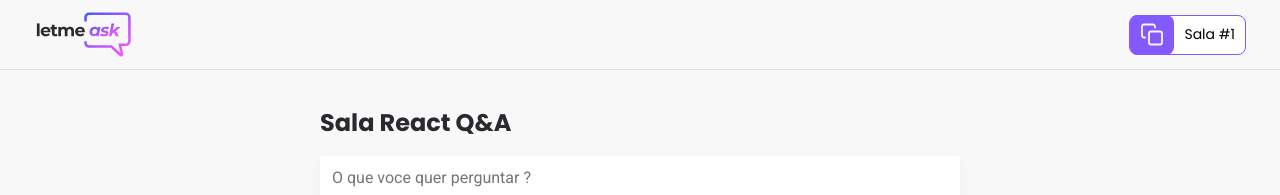
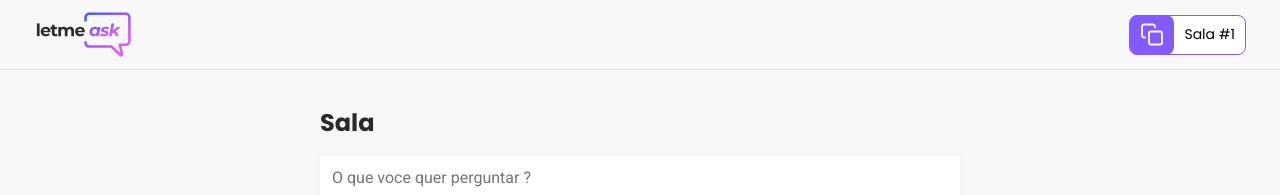
Before and after one commit to dvictordev/letmeask, a React (Vite) app: page /rooms/1 in a window 1280 px wide. Shown: the top 195 px of the page. Built offline with nearby package versions, Linux system fonts and the light colour scheme; no server answers; the database is empty.

Commit message:
finished question creation features

```diff
--- a/src/pages/Room.tsx
+++ b/src/pages/Room.tsx
@@ -9,15 +9,39 @@ import logoImg from "../assets/images/logo.svg";
 import "../styles/room.scss";
 
 import { useAuth } from "../hooks/useAuth";
-import { useNavigate } from "react-router-dom";
 
 export function Room() {
-  const navigate = useNavigate();
   const [newQuestion, setNewQuestion] = useState("");
   const { user } = useAuth();
 
+  const [questions, setQuestions] = useState<Questions[]>([]);
+  const [title, setTitle] = useState("");
   type paramsType = {
     id: string;
+  };
+
+  type FirebaseQuestions = Record<
+    string,
+    {
+      author: {
+        name: string;
+        avatar: string;
+      };
+      content: string;
+      isAnswered: boolean;
+      isHighlighted: boolean;
+    }
+  >;
+
+  type Questions = {
+    id: string;
+    author: {
+      name: string;
+      avatar: string;
+    };
+    content: string;
+    isAnswered: boolean;
+    isHighlighted: boolean;
   };
 
   const params = useParams<paramsType>();
@@ -27,8 +51,22 @@ export function Room() {
     const roomRef = ref(database, `rooms/${roomId}/`);
 
     onValue(roomRef, (room) => {
-      const parsedQuestions = Object.entries(room.val().questions);
-      console.log(parsedQuestions);
+      const databaseRoom = room.val();
+      const firebaseQuestions: FirebaseQuestions = databaseRoom.questions ?? {};
+      const parsedQuestions = Object.entries(firebaseQuestions).map(
+        ([key, value]) => {
+          return {
+            id: key,
+            author: value.author,
+            content: value.content,
+            isHighlighted: value.isHighlighted,
+            isAnswered: value.isAnswered,
+          };
+        }
+      );
+
+      setTitle(databaseRoom.title);
+      setQuestions(parsedQuestions);
     });
   }, [roomId]);
 
@@ -57,7 +95,6 @@ export function Room() {
 
     await push(questionsRef, question);
     setNewQuestion("");
-    // navigate(`/rooms/${RoomCode}`);
   }
   return (
     <div id="page-room">
@@ -67,8 +104,10 @@ export function Room() {
         <RoomCode code={roomId} />
       </header>
       <main>
-        <h1>Sala React Q&A</h1>
-
+        <div className="main-header">
+          <h1>Sala {title}</h1>
+          {questions.length > 0 && <span>{questions.length} perguntas</span>}
+        </div>
         <form>
           <textarea
             placeholder="O que voce quer perguntar ?"
@@ -98,6 +137,21 @@ export function Room() {
               Enviar pergunta
             </Button>
           </div>
+          <div className="questions">
+            {questions.map((element) => (
+              <div className="question">
+                <p>{element.content}</p>
+                <div className="user-info">
+                  <img
+                    id="userImage"
+                    src={element.author.avatar}
+                    alt="user image"
+                  />
+                  <span>{element.author.name}</span>
+                </div>
+              </div>
+            ))}
+          </div>
         </form>
       </main>
     </div>
--- a/src/styles/room.scss
+++ b/src/styles/room.scss
@@ -22,6 +22,29 @@
   main {
     padding: 35px 320px;
 
+    .main-header {
+      display: flex;
+
+      align-items: center;
+
+      h1 {
+        margin-right: 16px;
+      }
+
+      span {
+        width: 112px;
+        height: 32px;
+        background-color: #e559f9;
+
+        border-radius: 51px;
+        display: flex;
+        align-items: center;
+        justify-content: center;
+
+        color: #f8f8f8;
+      }
+    }
+
     h1 {
       font-size: 24px;
       font-weight: 700;
@@ -32,6 +55,8 @@
     form {
       width: 100%;
       height: 160px;
+
+      padding-bottom: 20px;
       textarea {
         width: 100%;
         height: 133px;
@@ -49,7 +74,7 @@
       .form-footer {
         width: 100%;
 
-        margin-top: 16px;
+        padding-top: 16px;
 
         display: flex;
         align-items: center;
@@ -62,6 +87,8 @@
             border-radius: 50%;
             height: 40px;
             width: 40px;
+
+            margin-left: 16px;
           }
 
           > span {
@@ -95,5 +122,43 @@
         }
       }
     }
+
+    .questions {
+      width: 100%;
+      margin-top: 30px;
+
+      .question {
+        background-color: #fefefe;
+
+        width: 100%;
+        margin-top: 16px;
+
+        padding: 24px;
+
+        box-shadow: 0px 2px 12px rgba(0, 0, 0, 0.04);
+
+        .user-info {
+          display: flex;
+          align-items: center;
+
+          margin-top: 16px;
+
+          #userImage {
+            width: 40px;
+            height: 40px;
+            border-radius: 50%;
+
+            margin-right: 16px;
+          }
+
+          span {
+            color: #737380;
+            font-size: 14px;
+
+            font-weight: 500;
+          }
+        }
+      }
+    }
   }
 }
```
